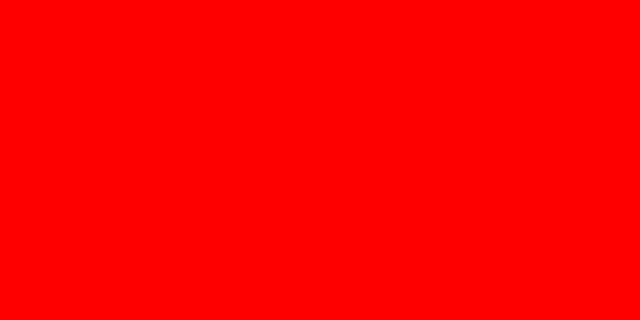
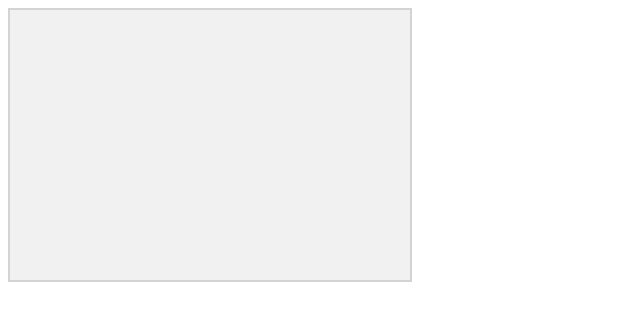
Before and after one commit to felipertec/GameTest, a plain HTML site: page index.html in a window 1280 px wide. Shown: the whole page, without its empty margins (0-640 px from the left). Drawn offline with Linux system fonts and the light colour scheme.

Commit message:
jashfkasjhg

```diff
--- a/css/style.css
+++ b/css/style.css
@@ -1,3 +1,4 @@
-body{
-  background: red;
+canvas{
+  border: 2px solid #d3d3d3;
+  background-color: #f1f1f1;
 }
--- a/index.html
+++ b/index.html
@@ -6,7 +6,7 @@
     <link rel="stylesheet" href="css/style.css">
     <script type="text/javascript" src="js/script.js"></script>
   </head>
-  <body>
-
+  <body onload="startGame()">
+    <p></p>
   </body>
 </html>
--- a/js/script.js
+++ b/js/script.js
@@ -1 +1,15 @@
-alert("funcionando");
+alert("O jogo irá começar!");
+
+function startGame(){
+    myGameArea.start();
+}
+
+var myGameArea = {
+    canvas : document.createElement("canvas"),
+    start : function(){
+          this.canvas.width = 400;
+          this.canvas.height = 270;
+          this.context = this.canvas.getContext("2d");
+          document.body.insertBefore(this.canvas, document.body.childNodes[0]);
+    }
+}
```
